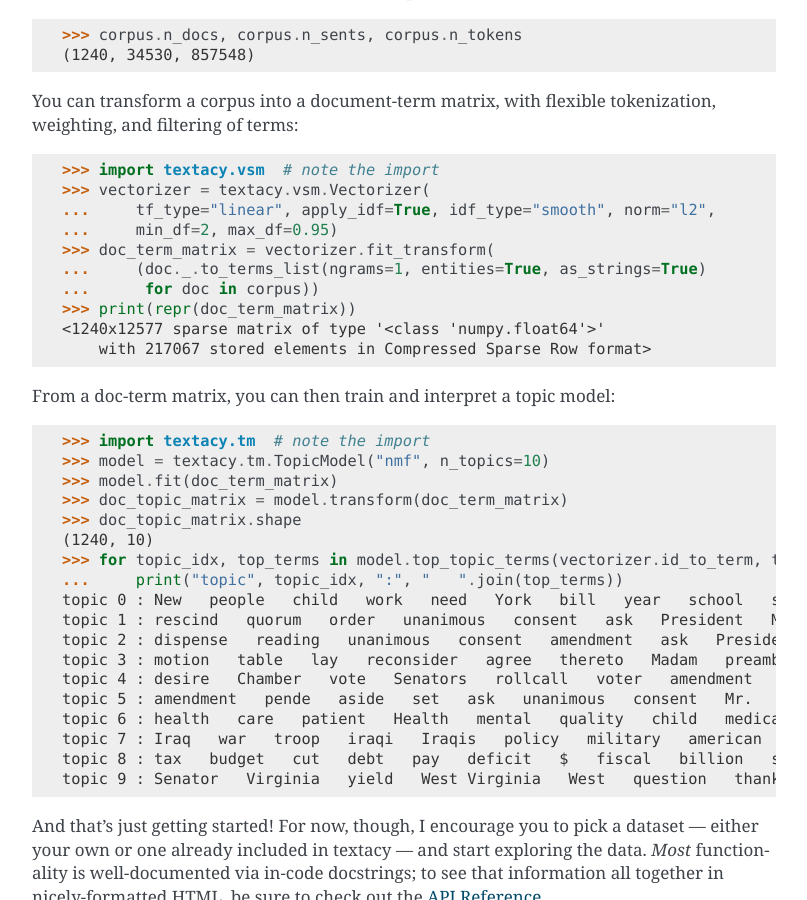
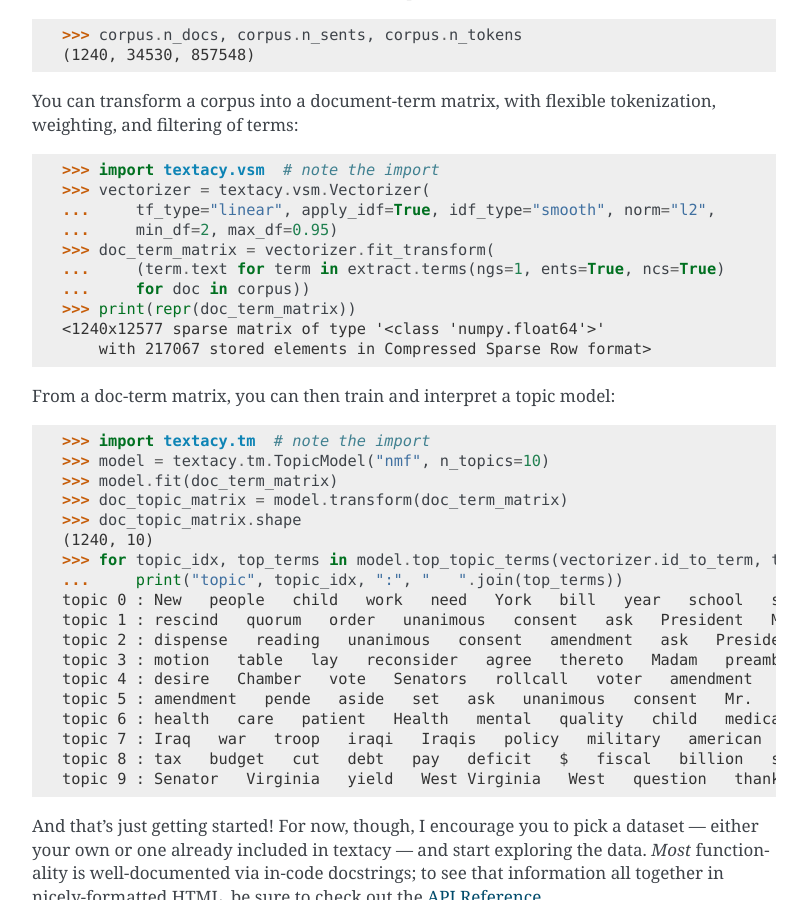
Before and after one commit to chartbeat-labs/textacy, a Sphinx documentation site: the page built from docs/source/quickstart.md, in a window 1280 px wide and 900 px high, scrolled down 6183 px. Shown: the whole window, without its empty margins (346-1153 px from the left). Built offline with Sphinx 7.4.7, drawn with Linux system fonts in a browser that asks for light colours.

```diff
--- a/docs/source/quickstart.md
+++ b/docs/source/quickstart.md
@@ -284,8 +284,8 @@ You can transform a corpus into a document-term matrix, with flexible tokenizati
 ...     tf_type="linear", apply_idf=True, idf_type="smooth", norm="l2",
 ...     min_df=2, max_df=0.95)
 >>> doc_term_matrix = vectorizer.fit_transform(
-...     (doc._.to_terms_list(ngrams=1, entities=True, as_strings=True)
-...      for doc in corpus))
+...     (term.text for term in extract.terms(ngs=1, ents=True, ncs=True)
+...     for doc in corpus))
 >>> print(repr(doc_term_matrix))
 <1240x12577 sparse matrix of type '<class 'numpy.float64'>'
     with 217067 stored elements in Compressed Sparse Row format>
```
Also changed, not shown: docs/source/tutorials/tutorial-1.md (+1 -0 lines), 2 other files.
